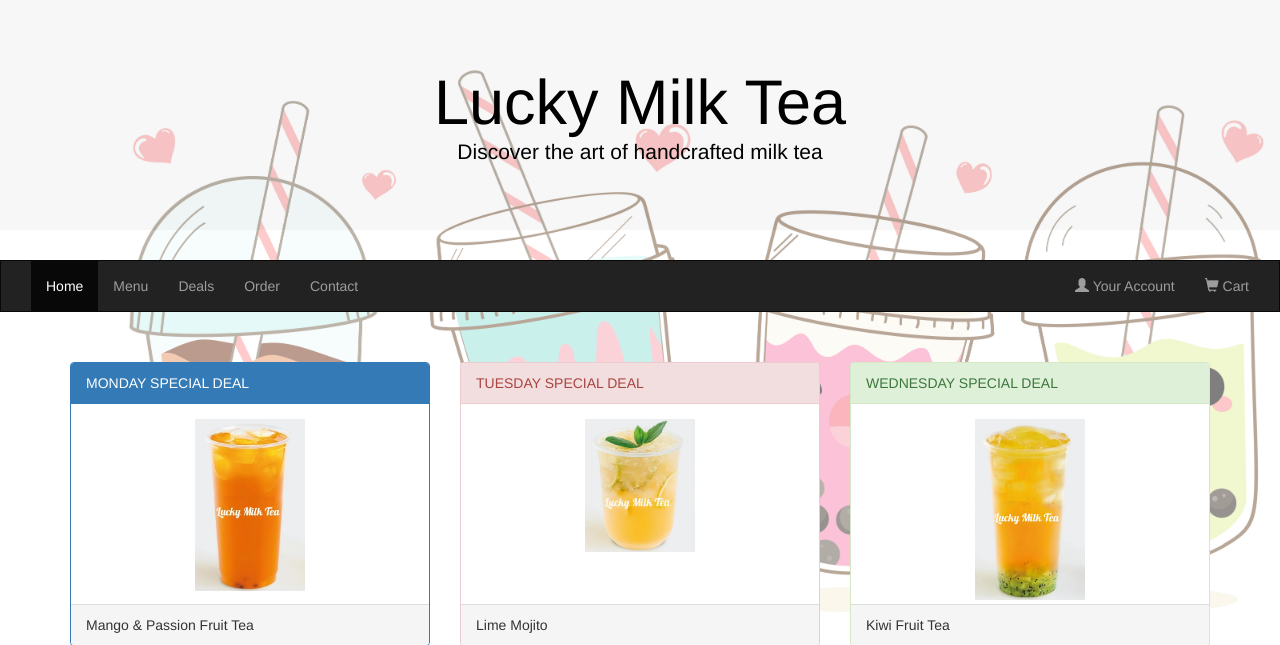
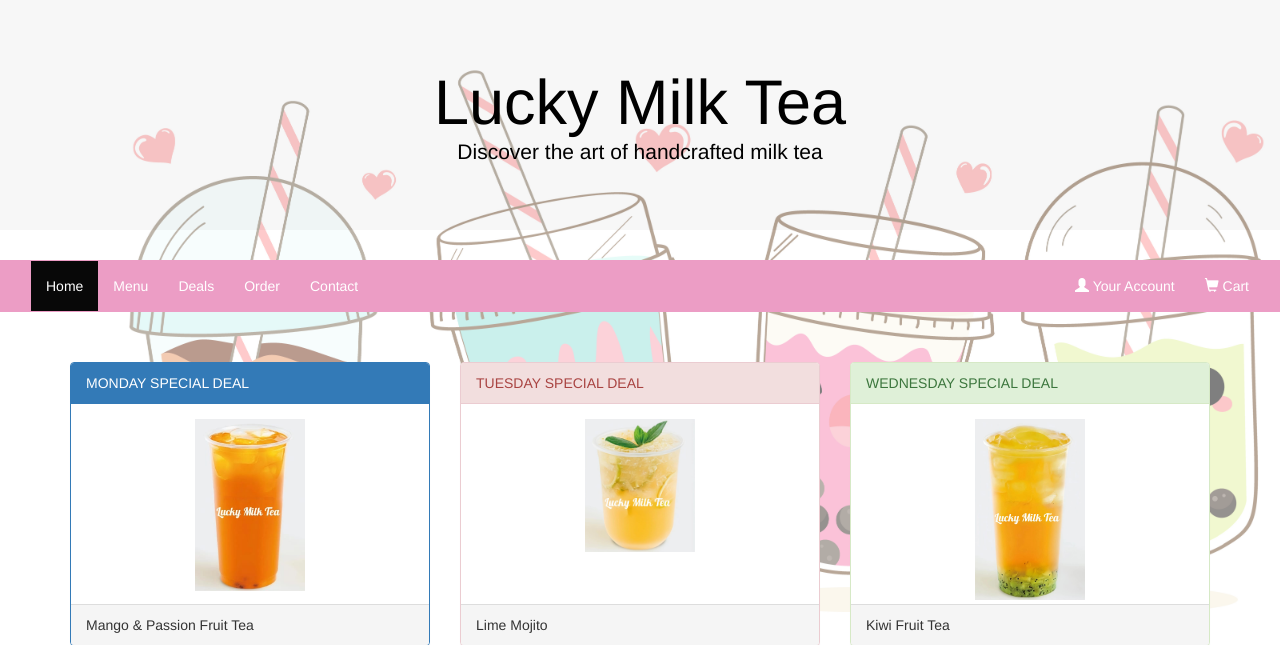
Before and after one commit to odake9/projectLucky, a PHP site: page /home.html in a window 1280 px wide. Shown: the top 645 px of the page. Run offline with PHP 8.4, Linux system fonts and the light colour scheme.

Commit message:
CHANGE HOME PAGE NAVBAR COLOR

```diff
--- a/home.css
+++ b/home.css
@@ -29,3 +29,23 @@
     background-color: #f7f7f7;
     padding: 25px;
   }
+
+  .navbar-inverse {
+      background-color: #ec9dc5 !important; /* Light Pink */
+      border-color: #ec9dc5 !important;
+    }
+    .navbar-inverse .navbar-brand,
+    .navbar-inverse .navbar-nav>li>a {
+      color: white !important;
+    }
+    .navbar-inverse .navbar-nav>li>a:hover,
+    .navbar-inverse .navbar-brand:hover {
+      background-color: #ff80b3 !important; /* Darker Pink on Hover */
+      color: white !important;
+    }
+    .navbar-inverse .navbar-toggle {
+      border-color: white !important;
+    }
+    .navbar-inverse .icon-bar {
+      background-color: white !important;
+    }
```
